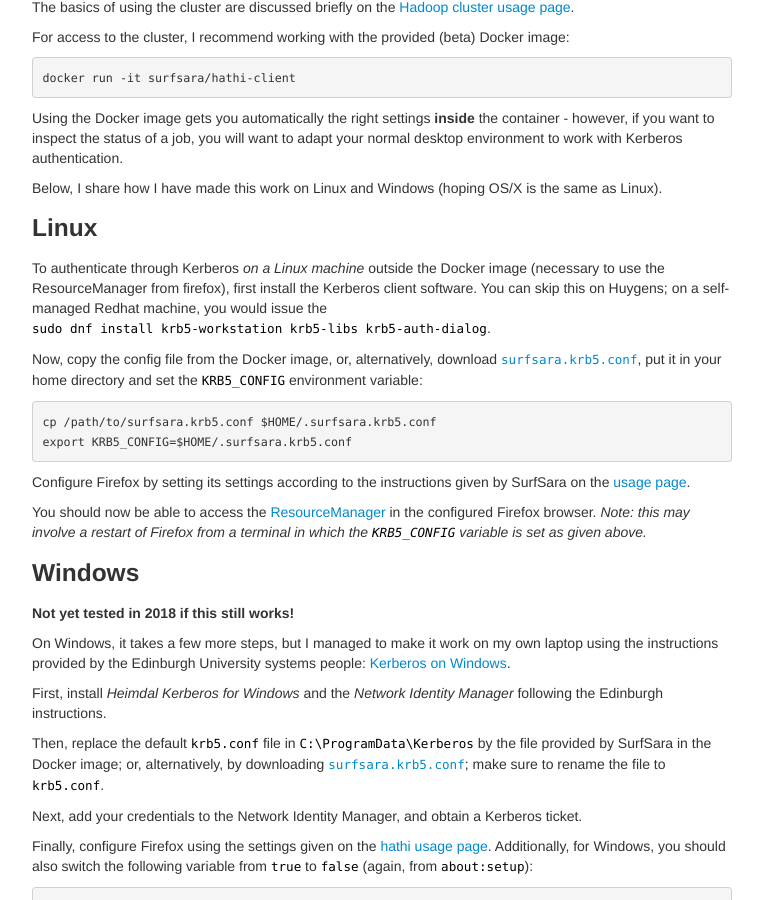
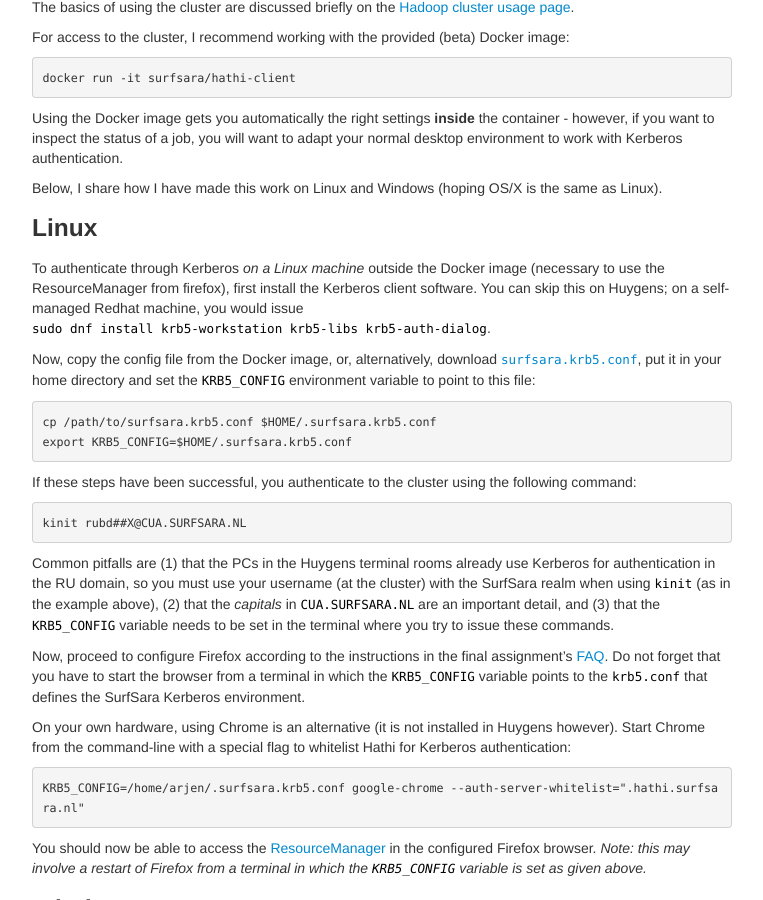
Before and after one commit to Thelukepet/course, a Jekyll site: the page built from assignments/kerberos.md, in a window 1280 px wide and 900 px high, scrolled down 246 px. Shown: the whole window, without its empty margins (258-1021 px from the left). Built offline with Jekyll 4.4.1, drawn with Linux system fonts in a browser that asks for light colours.

Commit message:
Improved Kerberos instructions. Firefox now useable with Resource Manager if you follow these steps.

````diff
--- a/assignments/kerberos.md
+++ b/assignments/kerberos.md
@@ -25,19 +25,36 @@
 ### Linux
 
 To authenticate through Kerberos _on a Linux machine_ outside the Docker image (necessary to use the ResourceManager from firefox),
-first install the Kerberos client software. You can skip this on Huygens; on a self-managed Redhat machine, you would issue the
+first install the Kerberos client software. You can skip this on Huygens; on a self-managed Redhat machine, you would issue
 `sudo dnf install krb5-workstation krb5-libs krb5-auth-dialog`.
 
 Now, copy the config file from the Docker image, or, alternatively, download [`surfsara.krb5.conf`](surfsara.krb5.conf),
-put it in your home directory and set the `KRB5_CONFIG` environment variable:
+put it in your home directory and set the `KRB5_CONFIG` environment variable to point to this file:
 
 ```
 cp /path/to/surfsara.krb5.conf $HOME/.surfsara.krb5.conf
 export KRB5_CONFIG=$HOME/.surfsara.krb5.conf
 ```
 
-Configure Firefox by setting its settings according to the instructions given by SurfSara on the
-[usage page](https://userinfo.surfsara.nl/systems/hadoop/usage).
+If these steps have been successful, you authenticate to the cluster using the following command:
+
+    kinit rubd##X@CUA.SURFSARA.NL
+
+Common pitfalls are (1) that the PCs in the Huygens terminal rooms already use Kerberos for authentication in the
+RU domain, so you must use your username (at the cluster) with the SurfSara realm when using `kinit`
+(as in the example above), (2) that the *capitals* in `CUA.SURFSARA.NL` are an important detail,
+and (3) that the `KRB5_CONFIG` variable needs to be set in the terminal where you try to issue these commands.
+
+Now, proceed to configure Firefox according to the instructions in the final assignment's [FAQ](P-faq.html).
+Do not forget that you have to start the browser from a terminal in which the `KRB5_CONFIG` variable points
+to the `krb5.conf` that defines the SurfSara Kerberos environment.
+
+On your own hardware, using Chrome is an alternative (it is not installed in Huygens however).
+Start Chrome from the command-line with a special flag to whitelist Hathi for Kerberos authentication:
+
+```
+KRB5_CONFIG=/home/arjen/.surfsara.krb5.conf google-chrome --auth-server-whitelist=".hathi.surfsara.nl"
+```
 
 You should now be able to access the [ResourceManager](http://head05.hathi.surfsara.nl/cluster) in the configured Firefox browser.
 _Note: this may involve a restart of Firefox from a terminal in which the `KRB5_CONFIG` variable is set as given above._
````
